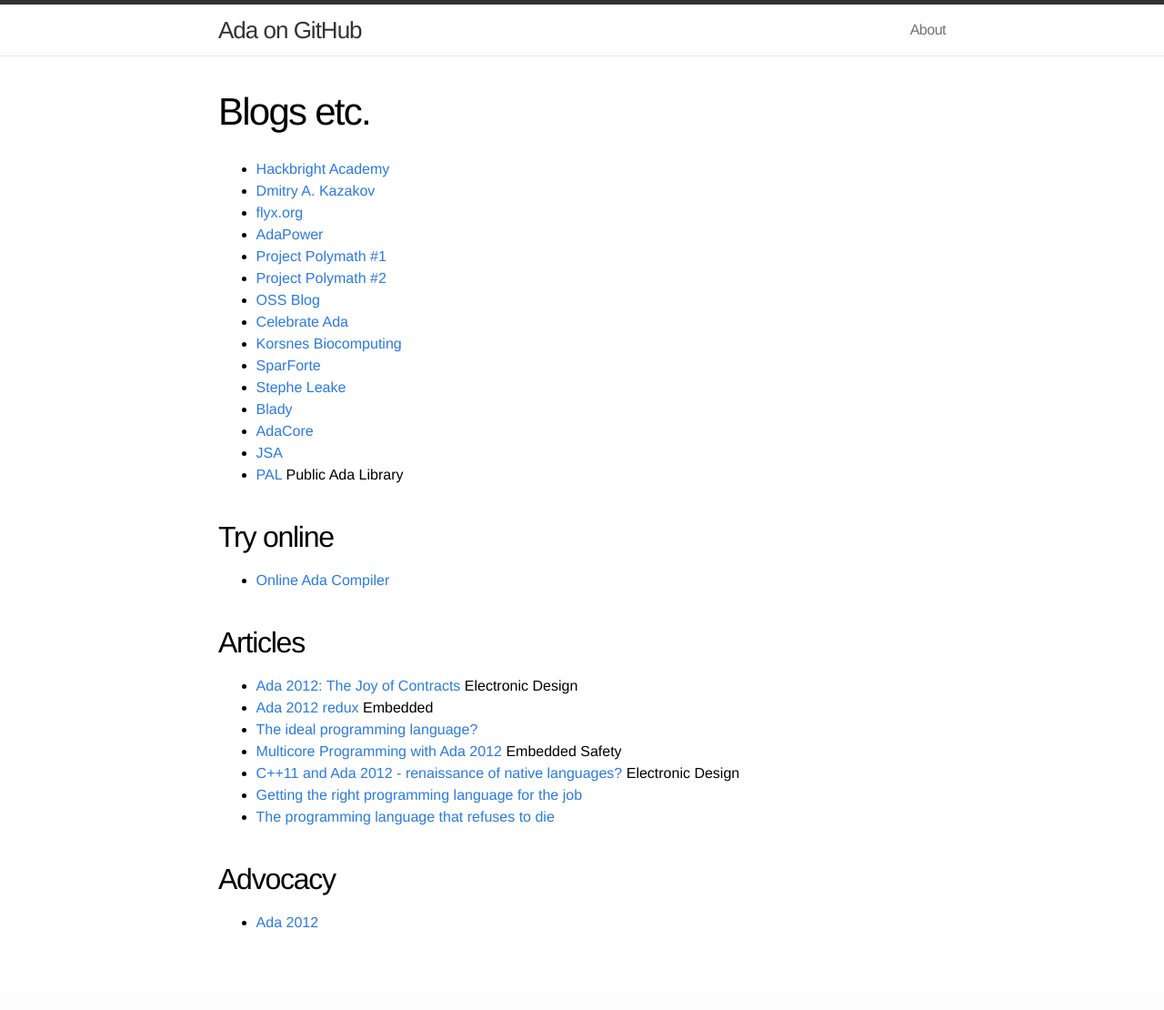
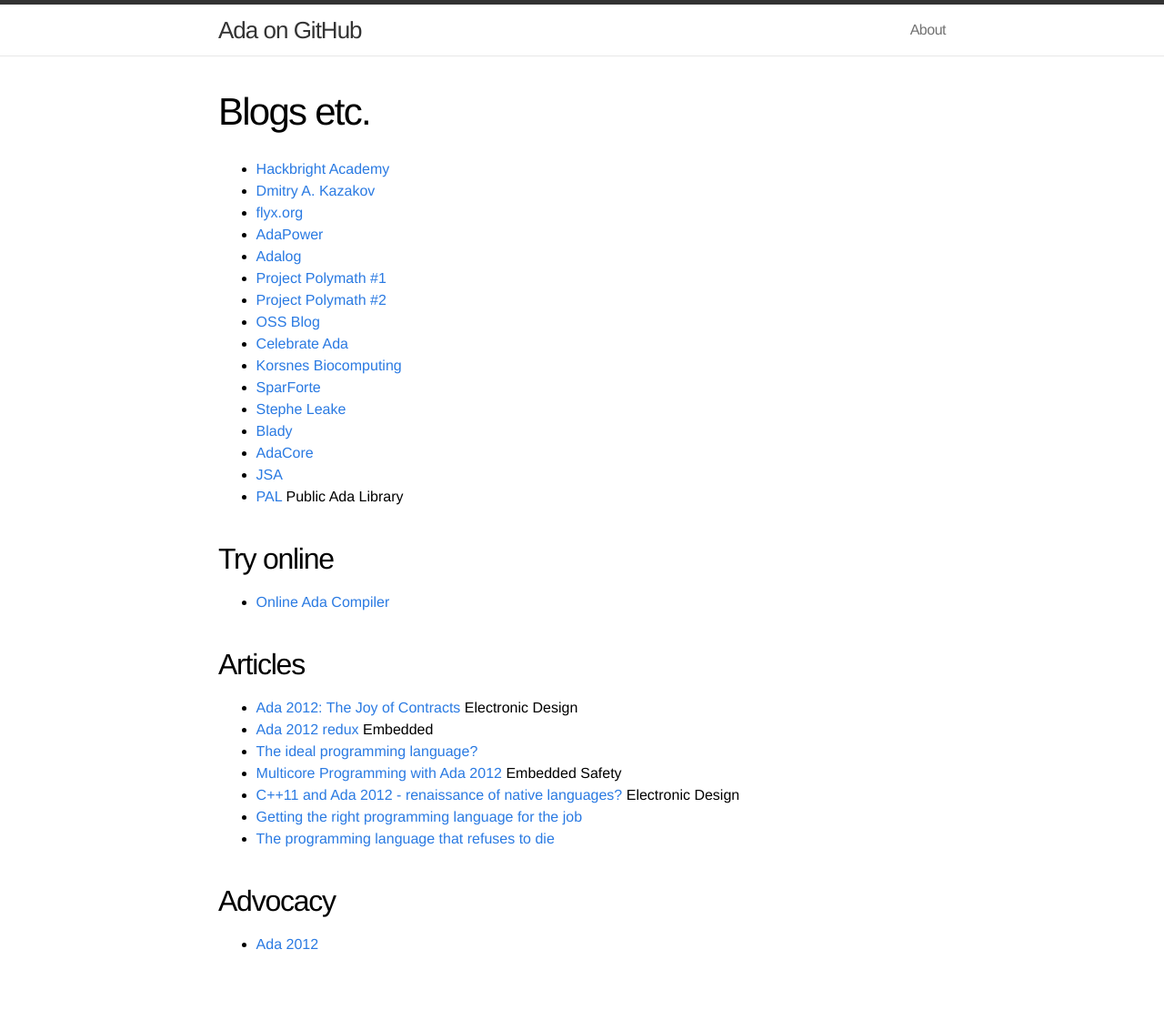
Before and after one commit to quornings/quornings.github.io, a Jekyll site: the page built from blogs.md, in a window 1280 px wide. Shown: the whole page at 91% size. Built offline with Jekyll 4.4.1, drawn with Linux system fonts in a browser that asks for light colours; before the commit the page ends 1086 px from its top, so only the background shows below that.

Commit message:
Add Adalog

```diff
--- a/blogs.md
+++ b/blogs.md
@@ -8,6 +8,7 @@ permalink: /blogs/
 - [Dmitry A. Kazakov](http://www.dmitry-kazakov.de)
 - [flyx.org](https://flyx.org)
 - [AdaPower](http://www.adapower.com)
+- [Adalog](https://adalog.fr/en/adalog.html)
 - [Project Polymath #1](http://blog.projectpolymath.org/ada-2012-tutorial_01/)
 - [Project Polymath #2](http://blog.projectpolymath.org/ada-2012-tutorial_02/)
 - [OSS Blog](https://www.ossblog.org/master-ada-programming-free-books/)
```
